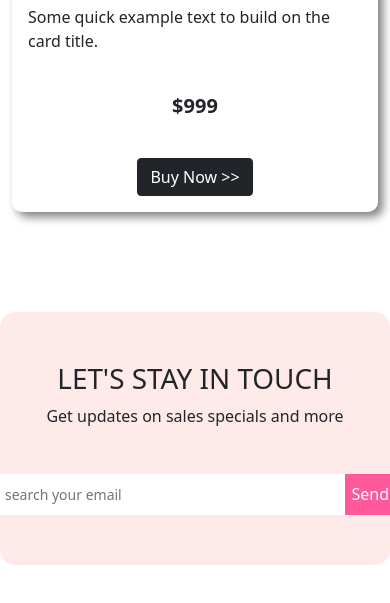
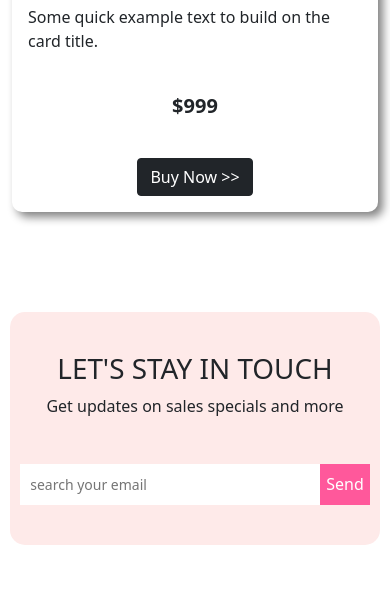
Before and after one commit to rashelgithero/panda-commercee, a plain HTML site: page index.html in a window 390 px wide. Shown: the part 4508-5111 px from the top of the page. Drawn offline with nearby package versions, Linux system fonts and the light colour scheme.

Commit message:
done all

```diff
--- a/style.css
+++ b/style.css
@@ -86,7 +86,7 @@ body{
     align-items: center;
 }
 .footer{
-    padding: 50px 20px;
+    padding: 40px 0px;
     display: flex;
     flex-direction: column;
     justify-content: center;
@@ -163,3 +163,14 @@ body{
         max-width: 100%;
         height: auto;
     }
+}
+
+@media(max-width: 500px){
+    .send{
+        width: auto;
+        height: auto;
+    }
+    .footer{
+        width: 95%;
+    }
+}
```
